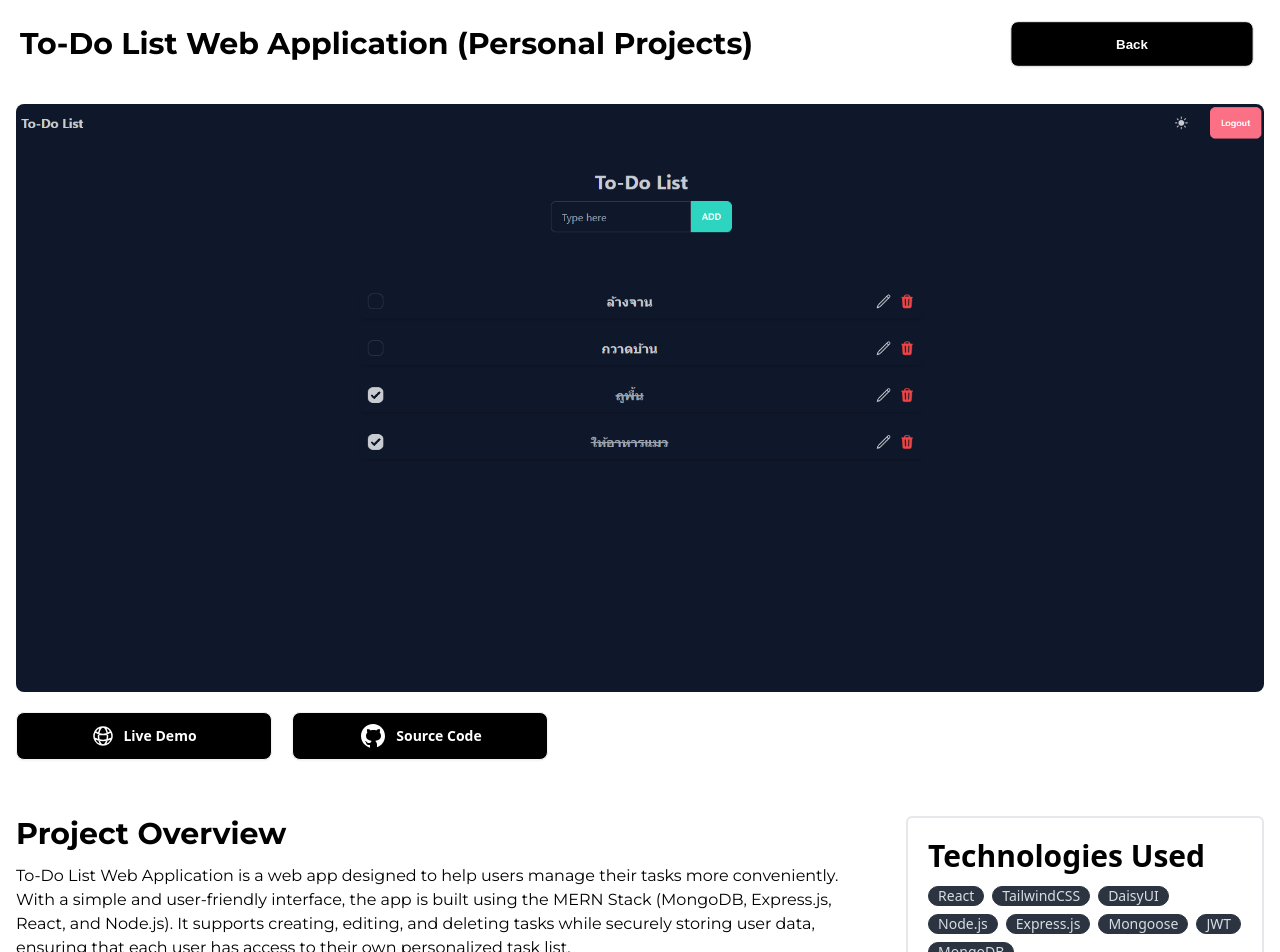
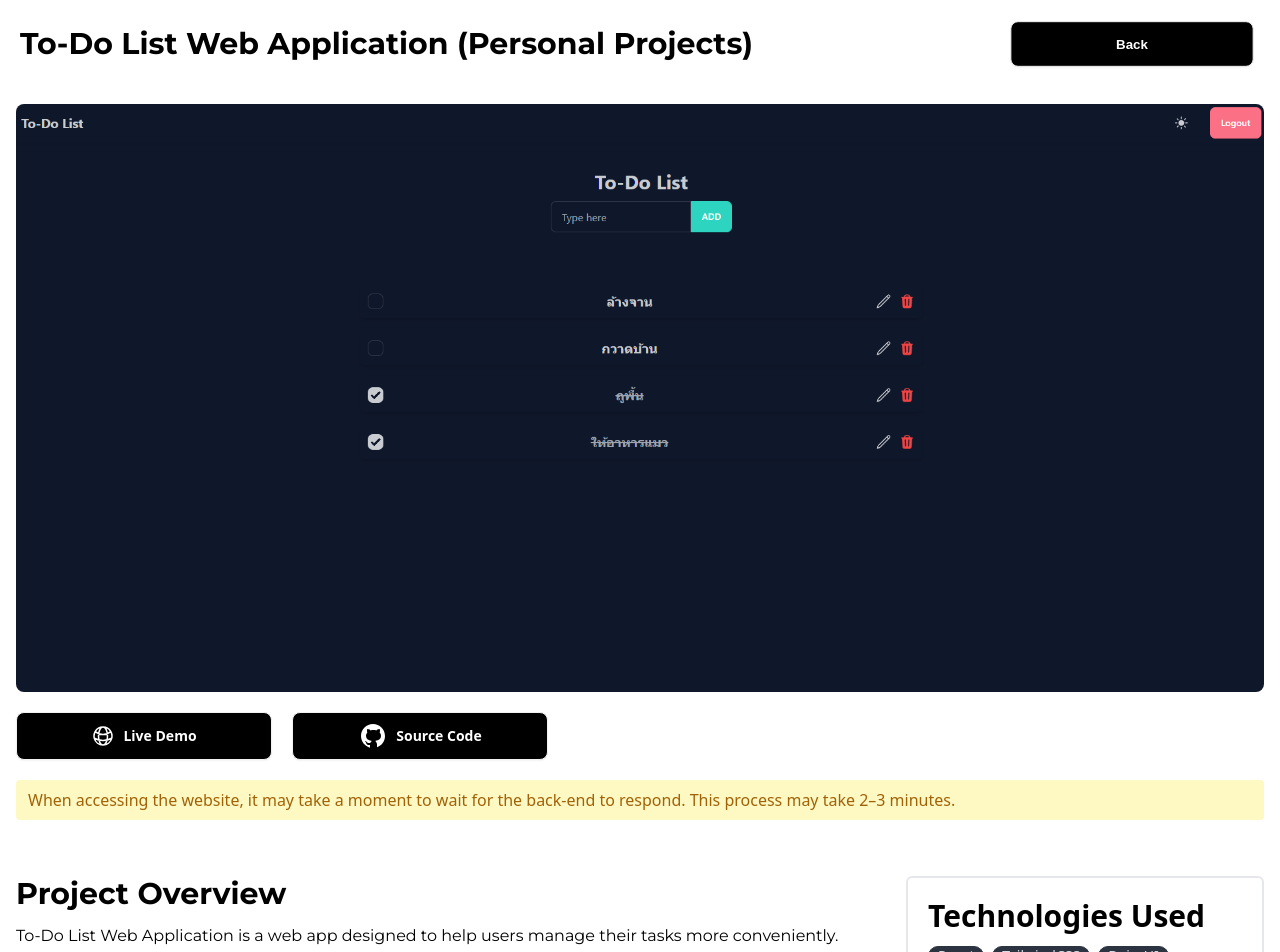
Before and after one commit to KittipunNew/Kittipun.Dev, a React (Vite) app: page /project/1 in a window 1280 px wide. Shown: the top 952 px of the page. Built offline with nearby package versions, Linux system fonts and the light colour scheme; a web font is replaced by a local one.

Commit message:
feat: add warning message for backend cold start delay on project detail hero section
Added a highlighted yellow warning message to inform users about possible 2–3 minute backend response delay when accessing the website for the first time.

```diff
--- a/src/page/projectdetailpage/HeroProject.jsx
+++ b/src/page/projectdetailpage/HeroProject.jsx
@@ -35,6 +35,11 @@ const HeroProject = () => {
           Source Code
         </Link>
       </div>
+
+      <h1 className="font-medium text-yellow-700 bg-yellow-100 rounded px-3 py-2">
+        When accessing the website, it may take a moment to wait for the
+        back-end to respond. This process may take 2–3 minutes.
+      </h1>
     </div>
   );
 };
```
